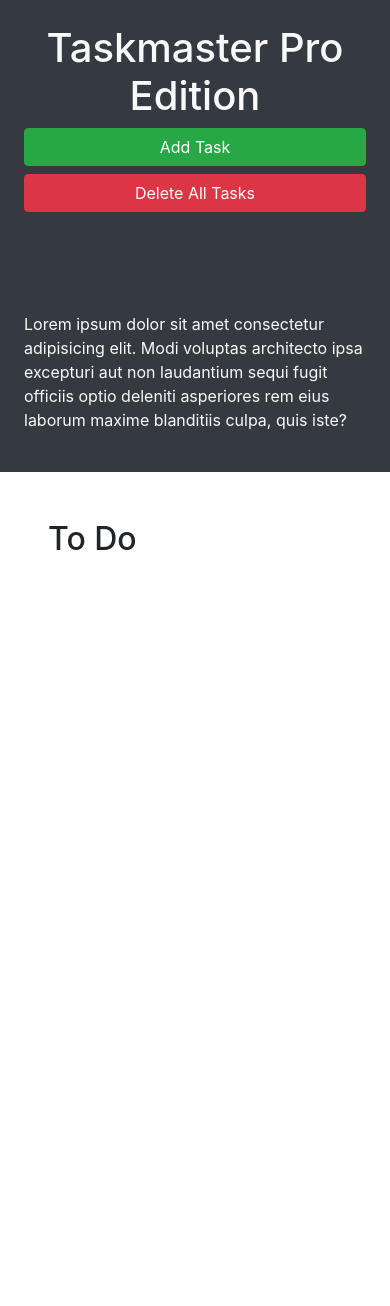
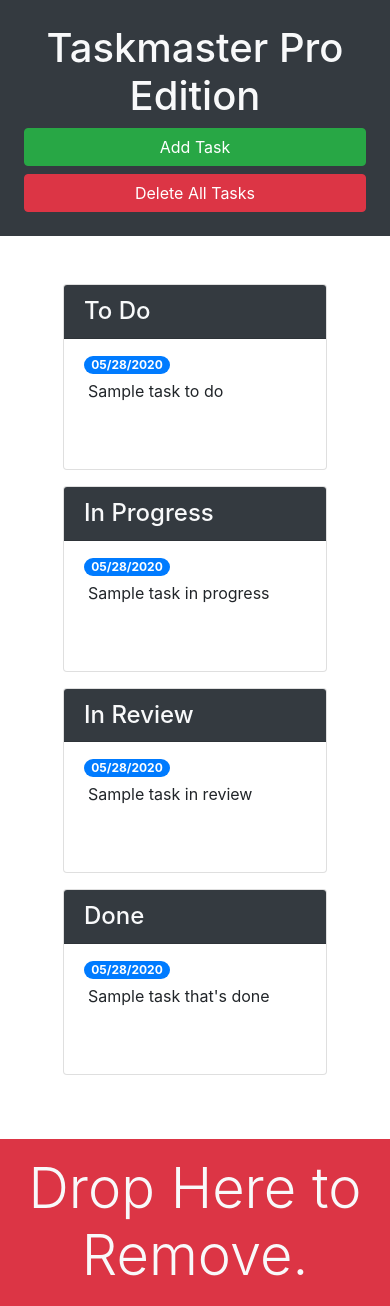
Before and after one commit to aadi1988/taskmaster-pro, a plain HTML site: page index.html in a window 390 px wide. Before the commit the page ends 844 px from the top, so only its background shows below. Drawn offline with nearby package versions, Linux system fonts and the light colour scheme.

Commit message:
use bootstrap to add responsive elements

```diff
--- a/index.html
+++ b/index.html
@@ -13,20 +13,80 @@
 <body>
 
   <div class="row min-vh-100 no-gutters">
-    <header class="col-12 col-lg-3 bg-dark text-light d-flex flex-column p-4 p-lg-3">
+    <header class="col-12 col-lg-3 bg-dark sticky-top text-light d-flex flex-column p-4 p-lg-3">
       <h1 class="text-center">Taskmaster Pro Edition</h1>
       <button id="create-task" class="btn btn-block btn-success" data-toggle="modal" data-target="#task-form-modal">Add
         Task</button>
       <button id="remove-tasks" class="btn btn-block btn-danger">Delete All Tasks</button>
-      <p class="mt-auto">Lorem ipsum dolor sit amet consectetur adipisicing elit. Modi voluptas architecto ipsa
+      <p class="mt-auto d-none d-lg-block">Lorem ipsum dolor sit amet consectetur adipisicing elit. Modi voluptas architecto ipsa
         excepturi aut non
         laudantium sequi fugit officiis optio deleniti asperiores rem eius laborum maxime blanditiis culpa, quis iste?
       </p>
     </header>
-    <main class="col-12 col-lg-9">
-      <div class="m-5">
-        <h2>To Do</h2>
-        <ul id="list-toDo" class="list-group"> </ul>
+    <main class="col-12 col-lg-9 d-flex flex-column">
+      <div class="m-5 row justify-content-around">
+        <div class="col-12 col-md-6 col-xl-3 mb-3">
+          <div class="card">
+            <h4 class="card-header bg-dark text-light">
+              To Do
+            </h4>
+            <ul id="list-toDo" class="list-group list-group-flush">
+              <li class="list-group-item">
+                <span class="badge badge-primary badge-pill">05/28/2020</span>
+                <p class="m-1">Sample task to do</p>
+              </li>
+            </ul>
+          </div>
+        </div>
+        <!-- in progress start -->
+        <div class="col-12 col-md-6 col-xl-3 mb-3">
+          <div class="card">
+             <h4 class="card-header bg-dark text-light">In Progress</h4>
+
+
+             <ul id="list-inProgress" class="list-group list-group-flush">
+                <li class="list-group-item">
+                     <span class="badge badge-primary badge-pill">05/28/2020</span>
+                     <p class="m-1">Sample task in progress</p>
+                </li>
+             </ul>
+            </div>
+        </div>
+        <!-- in progress end -->
+        <!-- in review start -->
+        <div class="col-12 col-md-6 col-xl-3 mb-3">
+          <div class="card">
+             <h4 class="card-header bg-dark text-light">In Review</h4>
+
+             <ul id="list-inReview" class="list-group list-group-flush">
+                <li class="list-group-item">
+                    <span class="badge badge-primary badge-pill">05/28/2020</span>
+                    <p class="m-1">Sample task in review</p>
+                </li>
+             </ul>
+            </div>
+        </div>
+        <!-- in review end -->
+        <!-- done start -->
+        <div class="col-12 col-md-6 col-xl-3 mb-3">
+          <div class="card">
+            <h4 class="card-header bg-dark text-light">Done</h4>
+
+
+            <ul id="list-done" class="list-group list-group-flush">
+                 <li class="list-group-item">
+                    <span class="badge badge-primary badge-pill">05/28/2020</span>
+                    <p class="m-1">Sample task that's done</p>
+                 </li>
+            </ul>
+          </div>
+        </div>
+        <!-- done end -->
+      </div>
+      <div id="trash" class="mt-auto">
+        <div class="w-100 bg-danger p-3 text-center text-light display-4">
+          Drop Here to Remove.
+        </div>
       </div>
     </main>
   </div>
@@ -46,11 +106,11 @@
           <form>
             <div class="form-group">
               <label for="modalTaskDescription">Task description</label>
-              <textarea id="modalTaskDescription" rows="3"></textarea>
+              <textarea id="modalTaskDescription" rows="3" class="form-control"></textarea>
             </div>
             <div class="form-group">
               <label for="modalDueDate">Due date</label>
-              <input type="text" id="modalDueDate" placeholder="mm/dd/yyyy" autocomplete="off" />
+              <input type="text" id="modalDueDate" class="form-control" placeholder="mm/dd/yyyy" autocomplete="off" />
             </div>
           </form>
         </div>
```
Also changed, not shown: 1 other file.
